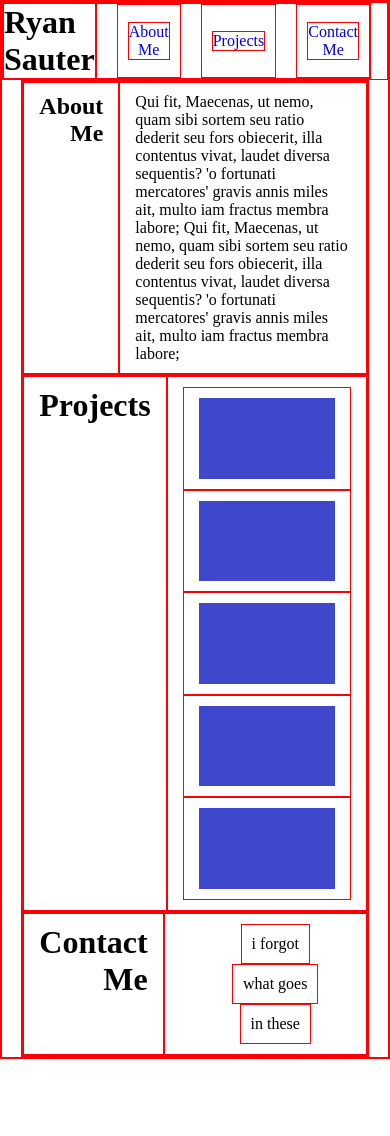
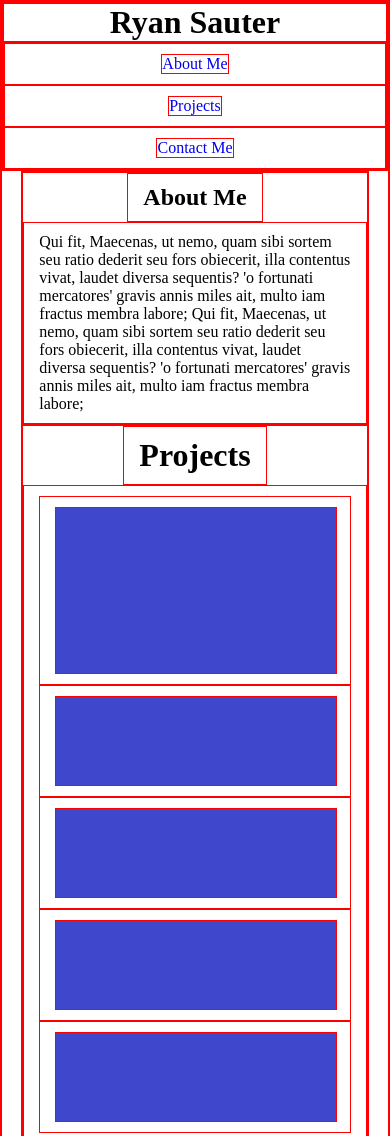
Before and after one commit to ryansauter88/ryan-sauter-portfolio, a plain HTML site: page index.html in a window 390 px wide. Shown: the top 1136 px of the page. Before the commit the page ends 1059 px from the top, so only its background shows below. Drawn offline with Linux system fonts and the light colour scheme.

Commit message:
added hyperlinks to images, formatted CSS below screen width of 600px

```diff
--- a/assets/css/style.css
+++ b/assets/css/style.css
@@ -15,6 +15,10 @@ a {
 .bar {
     display: flex;
     justify-content: space-around;
+}
+
+h1.bar {
+    text-align: right;
 }
 
 ul {
@@ -62,11 +66,18 @@ h1.flex {
     overflow: hidden;
 }
 
-img.flex2 {
+a.flex2 {
     display: flex;
     flex-direction: column;
     flex: 1 2 40%;
     flex-wrap: wrap;
+}
+
+img {
+    min-width: 0;
+    min-height: 0;
+    overflow: hidden;
+    width: 100%;
 }
 
 #top-card {
@@ -76,3 +87,43 @@ img.flex2 {
 ul.flex2 {
     flex-basis: 70%;
 }
+
+@media screen and (max-width: 600px) {
+
+    .bar {
+        flex-direction: column;
+    }
+
+    h1 {
+        text-align: center;
+    }
+
+    h1.bar {
+        text-align: center;
+    }
+
+    header ul {
+        margin-right: 0;
+    }
+
+    ul li {
+        margin-left: 0;
+    }
+
+    .flex-bucket{
+        flex-direction: column;
+        align-items: center;
+    }
+
+    .flex2 {
+        flex-direction: column;
+    }
+
+    a.flex2 {
+        max-height: 90px;
+    }
+
+    #top-card {
+        max-height: 100%;
+    }
+}
--- a/index.html
+++ b/index.html
@@ -29,11 +29,11 @@
         <main id="projects" class="flex-bucket">
             <h1 class="flex">Projects</h1>
             <section class="flex2">
-                <img class="flex2" id="top-card" src="assets/images/Blue.png"/>
-                <img class="flex2" src="assets/images/Blue.png"/>
-                <img class="flex2" src="assets/images/Blue.png"/>
-                <img class="flex2" src="assets/images/Blue.png"/>
-                <img class="flex2" src="assets/images/Blue.png"/>
+                <a class="flex2" id="top-card" href="https://redknight88.github.io/marketing-site-refactor/"><img src="assets/images/Blue.png"/></a>
+                <a class="flex2" href="https://redknight88.github.io/marketing-site-refactor/"><img src="assets/images/Blue.png"/></a>
+                <a class="flex2" href="https://redknight88.github.io/marketing-site-refactor/"><img src="assets/images/Blue.png"/></a>
+                <a class="flex2" href="https://redknight88.github.io/marketing-site-refactor/"><img src="assets/images/Blue.png"/></a>
+                <a class="flex2" href="https://redknight88.github.io/marketing-site-refactor/"><img src="assets/images/Blue.png"/></a>
             </section>
         </main>
 
```
